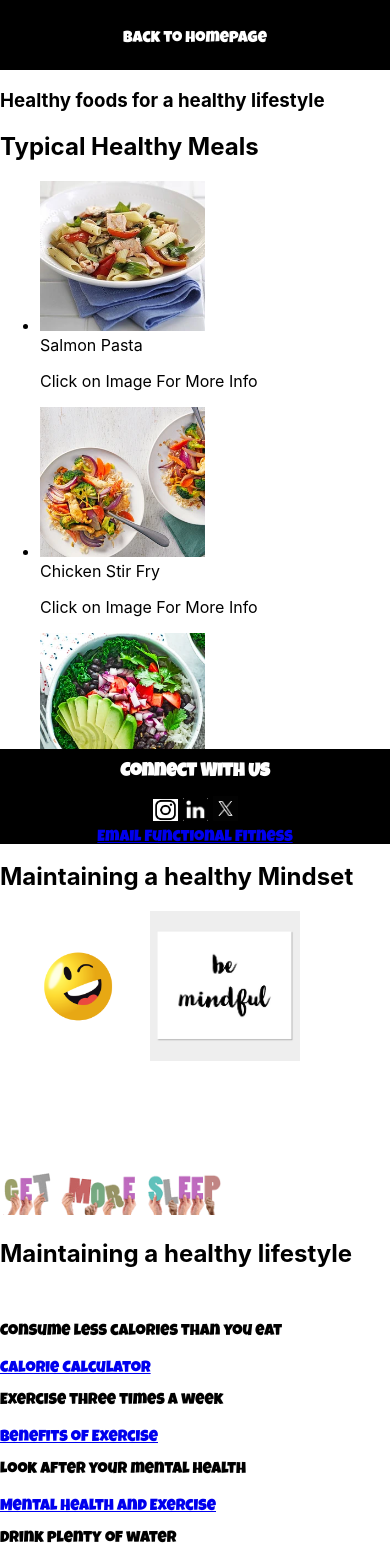
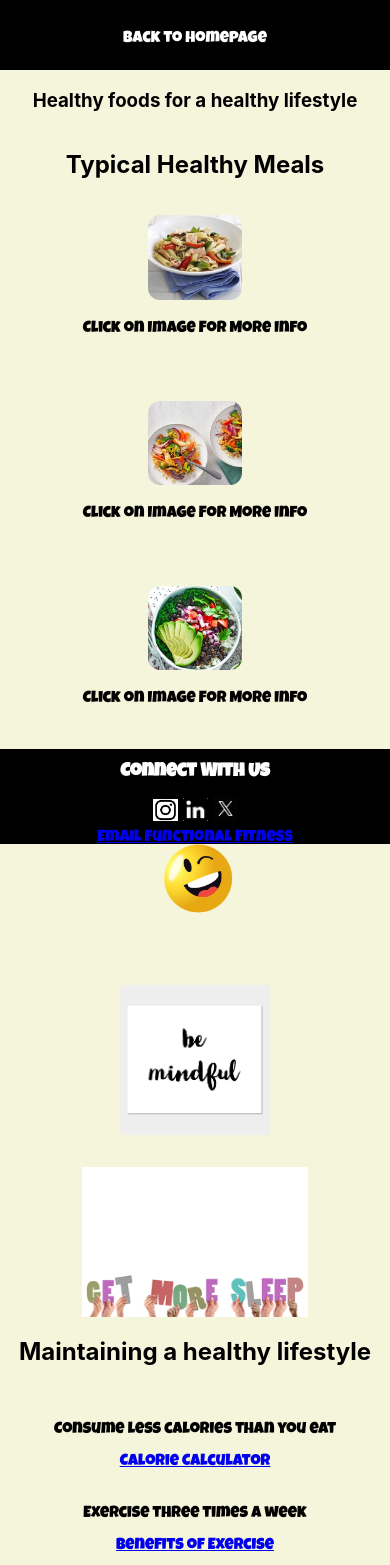
Before and after one commit to deepthinker-88/Fitness-Website, a React (Create React App) app: page /healthy-living in a window 390 px wide. Shown: the top 1565 px of the page. Built offline with nearby package versions, Linux system fonts and the light colour scheme.

Commit message:
Updated CSS styling for healthy images

```diff
--- a/src/components/HealthyLivingPage/HealthyLivingPage.css
+++ b/src/components/HealthyLivingPage/HealthyLivingPage.css
@@ -1,30 +1,167 @@
-.healthy-images{
-    height:230px;
-    /* border: 3px solid; */
-    padding: 5px;
-
-
+body,
+html {
+  height: 100vh;
+  display: flex;
+  flex-direction: column;
+  margin: 0;
 }
 
 .navbar-healthy-living-page {
-    background-color:black;
-    color:white;
-    margin:0;
-    display:flex;
-    justify-content: space-evenly;
-    gap:2rem;
-    padding: 0 1 rem;
-    height: 70px;
+  background-color: black;
+  color: white;
+  margin: 0;
+  display: flex;
+  justify-content: space-evenly;
+  gap: 2rem;
+  padding: 0 1rem;
+  height: 70px;
+}
 
-  };
+.healthy-overview {
+  display: flex;
+  flex-direction: column;
+  background-color: var(--page-background-color);
+}
 
-  .content{
-    background-color: beige;
-    height:200vh;
+.healthy-living-title {
+  font-family: var(--font-text);
+}
+.healthy-living-section {
+  display: flex;
+  flex-direction: column;
+
+  text-align: center;
+  background-color: var(--page-background-color);
+}
+.food-images {
+  display: flex;
+  flex-direction: column;
+  background-color: var(--page-background-color);
+  text-align: center;
+  align-self: center;
+  flex: 1;
+  width: 100%;
+}
+
+.food-list-items {
+  list-style: none;
+  display: flex;
+  justify-content: center;
+  gap: 3rem;
+}
+
+.healthy-living {
+  display: flex;
+  flex-direction: column;
+  align-items: center;
+  justify-content: flex-start;
+  background-color: var(--page-background-color);
+  flex: 1;
+}
+
+.recipe-text {
+  position: absolute;
+  left: 0;
+  right: 0;
+  bottom: 50px;
+  padding: 0.5rem;
+  text-align: center;
+  color: white;
+  background: rgba(0, 0, 0, 0.6);
+  opacity: 0;
+  transform: translateY(6px);
+  transition: opacity 0.25s ease, transform 0.25s ease;
+  border-radius: 0 0 8px 8px;
+}
+
+.recipe-item {
+  position: relative;
+  display: inline-block;
+  gap: 2rem;
+  font-family: "LuckiestGuy";
+}
+.recipe-item:hover .recipe-text {
+  opacity: 1;
+  transform: translateY(0);
+}
+
+.food-image {
+  border-radius: 12px;
+}
+
+.healthy-mindset {
+  display: flex;
+  flex-direction: column;
+
+  min-height: 50vh;
+  text-align: center;
+  font-family: "LuckiestGuy";
+}
+
+.mental-health-images {
+  display: flex;
+  flex-direction: column;
+  justify-content: space-between;
+  align-items: center;
+  gap: 2rem;
+}
+
+.image1,
+.image2,
+.image3 {
+  border: 2px dotted black;
+}
+
+@media (min-width: 20rem) and (max-width: 50rem) {
+  .healthy-living-section {
+    height: 60vh;
+    overflow-y: hidden;
   }
-.font{
-    font-family: 'LuckiestGuy';
+
+  .food-list-items {
+    display: flex;
+    flex-direction: column;
+    text-align: center;
+    align-items: center;
+    justify-content: center;
+    padding: 0;
+
+    list-style: none;
+  }
+  .food-list-items:hover {
+    opacity: 1;
+  }
+  .food-image {
+    height: 10vh;
+  }
 }
-.ul{
-  list-style-type:none
+@media (min-width: 50rem) and (max-width: 70rem) {
+  .healthy-overview {
+    overflow-y: hidden;
+  }
+
+  .healthy-living-section {
+    height: 80vh;
+  }
+  .food-images {
+    height: 60vh;
+  }
+  .food-list-items {
+    list-style: none;
+  }
 }
+
+@media (min-width: 70rem) and (max-width: 90rem) {
+  .healthy-living-section {
+    height: 100vh;
+  }
+  .food--images {
+    min-height: 50vh;
+    overflow: auto;
+  }
+
+  .healthy-living {
+    min-height: 50vh;
+    background-color: var(--page-background-color);
+  }
+}
```
